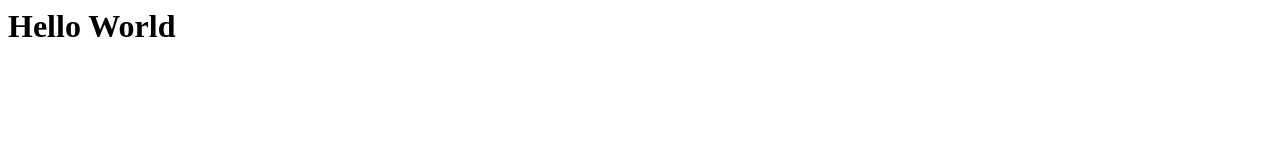
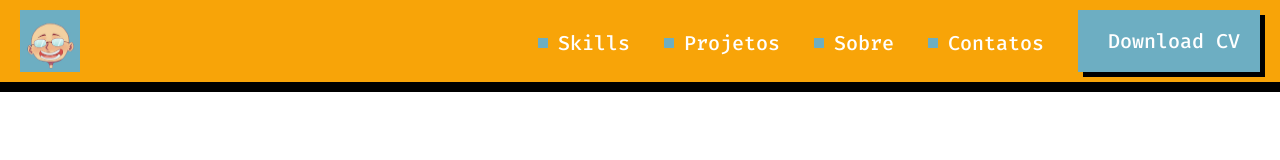
Before and after one commit to carllosrene/carllosrene.github.io, a plain HTML site: page index.html in a window 1280 px wide. Drawn offline with Linux system fonts and the light colour scheme.

Commit message:
Adiciona o projeto do curso

```diff
--- /dev/null
+++ b/css/index.css
@@ -0,0 +1,54 @@
+@charset "UTF-8";
+
+@import url('https://fonts.googleapis.com/css2?family=Fira+Code:wght@300;500&display=swap');
+
+:root {
+    --color0: #6DAEC2;
+    --color1: #F58C71;
+    --color3: #F8A408;
+}
+
+header {
+    display: flex;
+    justify-content: space-between;
+    background-color: #f8a408;
+    border-bottom: 10px solid #000;
+    padding: 10px 20px;
+}
+
+nav {
+    text-align: right;
+}
+
+a {
+    display: inline-flex;
+    align-items: center;
+    color: #FFF;
+    font-size: 20px;
+    font-family: 'Fira Code', Arial, Helvetica, sans-serif;
+    font-weight: 500;
+    text-decoration: none;
+    margin-right: 30px;
+
+}
+
+a::before {
+    content: '';
+    background-color: #6DAEC2;
+    width: 10px;
+    height: 10px;
+    margin-right: 10px;
+}
+
+#button {
+    display: inline-block;
+    background-color: #6DAEC2;
+    padding: 18px 20px;
+    box-shadow: 5px 5px 0px #000;
+    margin-right: 0;
+    transition: transform 150ms cubic-bezier(.13,.46,.56,2.34); /*Transição de valores de uma propriedade*/
+}
+
+#button:hover {
+    transform: scale(1.05);
+}
--- /dev/null
+++ b/css/reset.css
@@ -0,0 +1,3 @@
+body {
+    margin: 0;
+}
--- a/index.html
+++ b/index.html
@@ -1 +1,28 @@
-<h1>Hello World</h1>
+<!DOCTYPE html>
+<html lang="en">
+
+<head>
+    <meta charset="UTF-8">
+    <meta http-equiv="X-UA-Compatible" content="IE=edge">
+    <meta name="viewport" content="width=device-width, initial-scale=1.0">
+    <title>Portifólio</title>
+
+    <link rel="stylesheet" href="css/reset.css">
+    <link rel="stylesheet" href="css/index.css">
+</head>
+
+<body>
+    <header>
+        <img src="assets/img/logo_2.png" alt="Imagem da Logo">
+
+        <nav>
+            <a href="#" lang="en">Skills</a>
+            <a href="#">Projetos</a>
+            <a href="#">Sobre</a>
+            <a href="#">Contatos</a>
+            <a id="button" href="#" lang="en">Download CV</a>
+        </nav>
+    </header>
+</body>
+
+</html>
```
Also changed, not shown: assets/img/logo_2.png (added), 1 other file.
